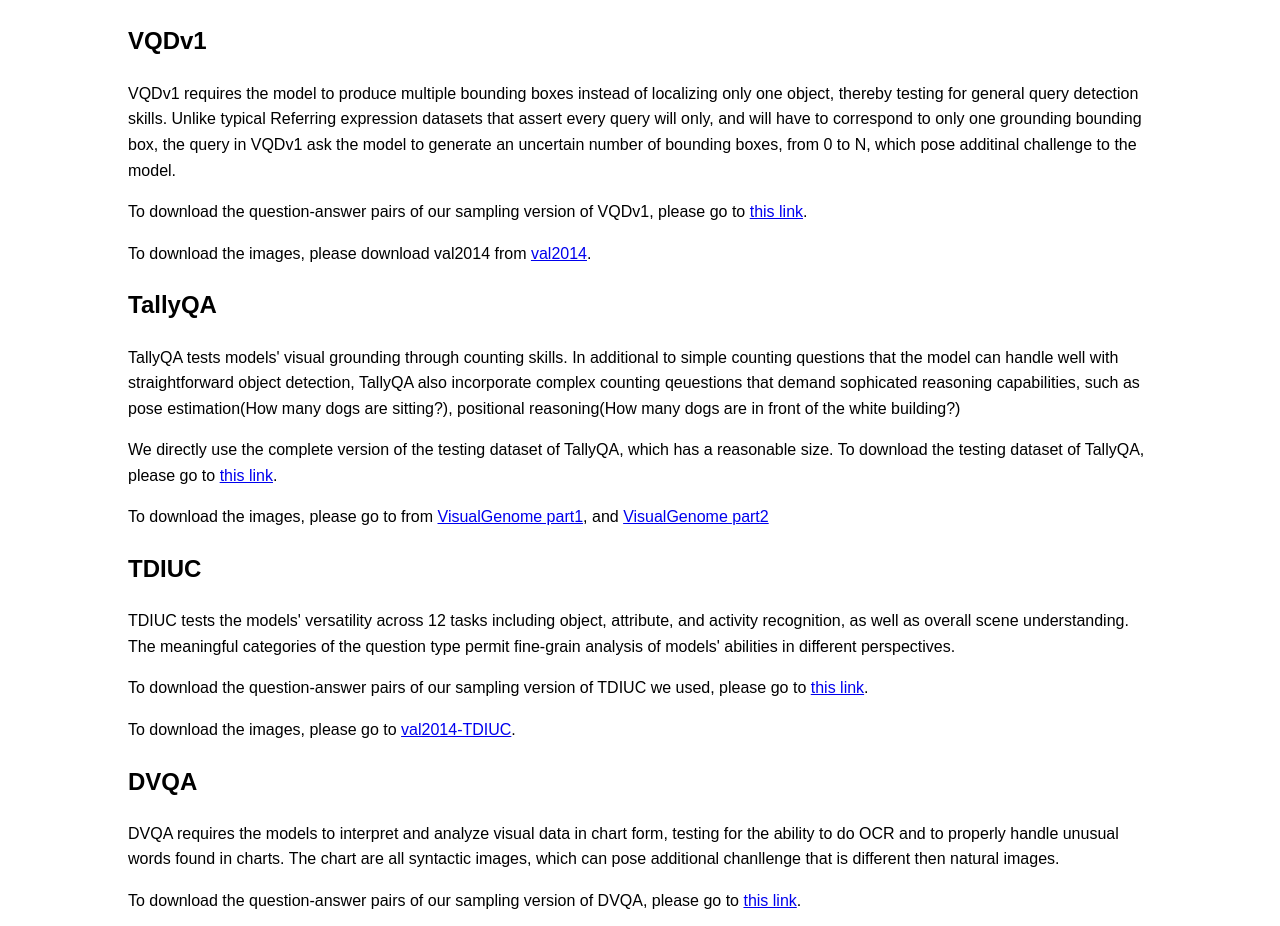
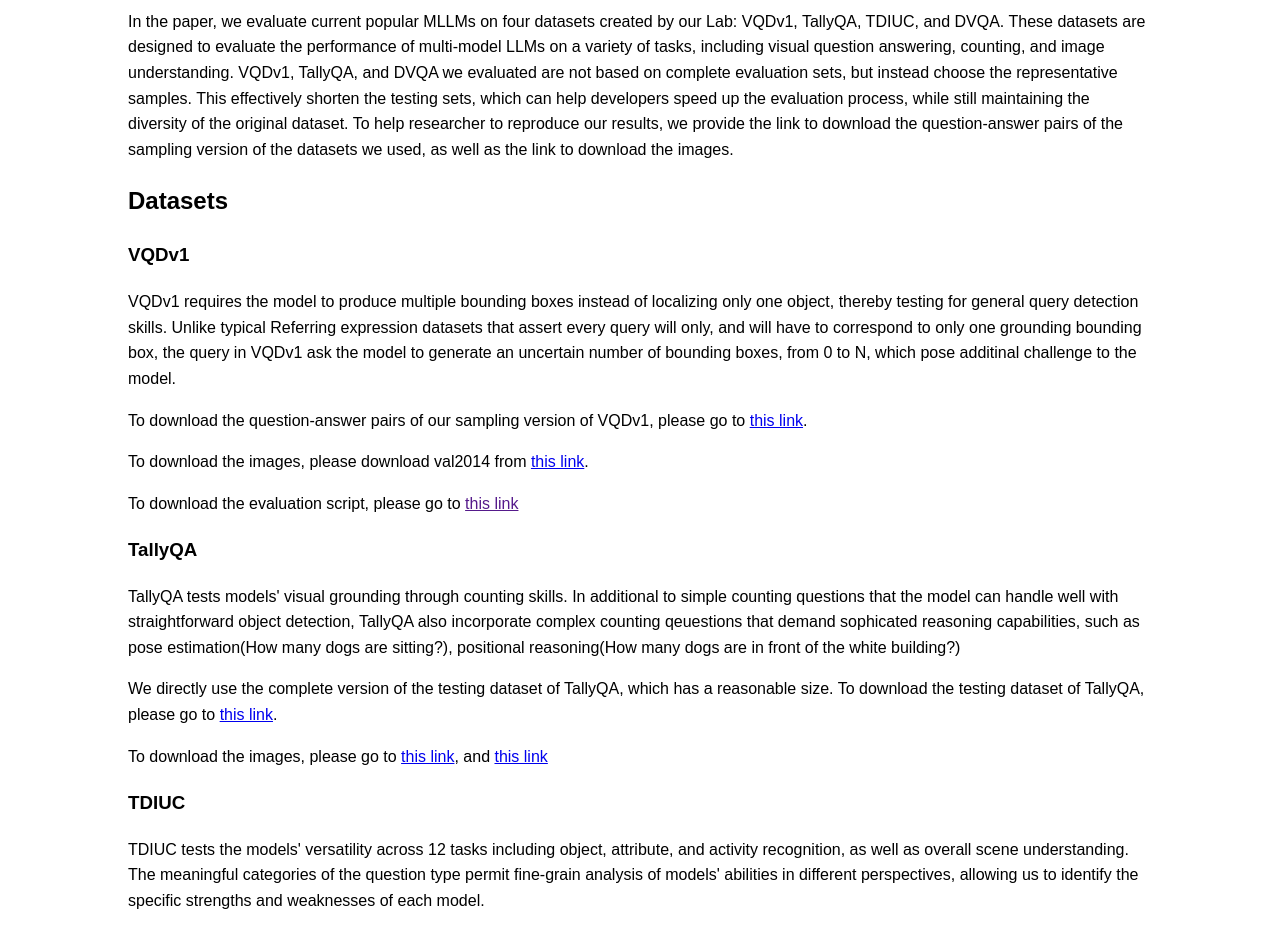
Before and after one commit to KevinLuJian/MLLM_supplemental, a plain HTML site: page index.html in a window 1280 px wide. Shown: the part 254-1180 px from the top of the page. Drawn offline with Linux system fonts and the light colour scheme.

Commit message:
Update index.html

```diff
--- a/index.html
+++ b/index.html
@@ -63,16 +63,23 @@
     <header>
         <div class="container">
             <h1>Revisiting Multi-Model LLM Evaluations</h1>
+            <div class="authors">
+                <p>Jian Lu, Shikhar Srivastava,Junyu Chen, Robik Shrestha, Manoj Acharya, Kushal Kafle, Christopher Kanan</p>
+            </div>
         </div>
     </header>
 
     <div class="container">
         <div class="main-content">
-            <h2>Introduction</h2>
+            <h1>Introduction</h1>
             <p>
-              We present four datasets used in our evaluations: VQDv1, TallyQA, TDIUC, and VQDv2. These datasets are designed to evaluate the performance of multi-model LLMs on a variety of tasks, including visual question answering, counting, and image understanding.
+              In the paper, we evaluate current popular MLLMs on four datasets created by our Lab: VQDv1, TallyQA, TDIUC, and DVQA. These datasets are designed to evaluate the performance of multi-model LLMs on a variety of tasks, including visual question answering, counting, and image understanding.
+              VQDv1, TallyQA, and DVQA we evaluated are not based on complete evaluation sets, but instead choose the representative samples. This effectively shorten the testing sets, which
+              can help developers speed up the evaluation process, while still maintaining the diversity of the original dataset.
+              To help researcher to reproduce our results, we provide the link to download the question-answer pairs of the sampling version of the datasets we used, as well as the link to download the images.
             </p>
-            <h2>VQDv1</h2>
+            <h2>Datasets</h2>
+            <h3>VQDv1</h3>
             <p>VQDv1 requires the model to produce multiple bounding boxes instead of localizing only one object, thereby testing for general query detection skills. Unlike typical Referring expression datasets that assert every query will only, and will have to correspond to only one grounding bounding box,
                 the query in VQDv1 ask the model to generate an uncertain number of bounding boxes, from 0 to N, which pose additinal challenge to the model.
             </p>
@@ -81,26 +88,37 @@
                 please go to <a href="https://github.com/KevinLuJian/MLLM-evaluation/raw/main/VQDv1_sampling.json">this link</a>.
             </p>
             <p>
-                To download the images, please download val2014 from <a href="http://images.cocodataset.org/zips/val2014.zip">val2014</a>.
+                To download the images, please download val2014 from <a href="http://images.cocodataset.org/zips/val2014.zip">this link</a>.
+            </p>
+            <p>
+                To download the evaluation script, please go to <a href="">this link</a>
             </p>
 
-            <h2>TallyQA</h2>
+            <h3>TallyQA</h3>
             <p>TallyQA tests models' visual grounding through counting skills. In additional to simple counting questions that the model can handle well with
                 straightforward object detection, TallyQA also incorporate complex counting qeuestions that demand sophicated reasoning capabilities, such as pose estimation(How many dogs are sitting?), positional reasoning(How many dogs are in front of the white building?)</p>
             <p> We directly use the complete version of the testing dataset of TallyQA, which has a reasonable size. To download the testing dataset of TallyQA, please go to <a href="https://github.com/KevinLuJian/MLLM-evaluation/raw/main/TallyQA_test.json">this link</a>.</p>
-            <p> To download the images, please go to from <a href="https://cs.stanford.edu/people/rak248/VG_100K_2/images.zip">VisualGenome part1</a>, and <a href="https://cs.stanford.edu/people/rak248/VG_100K_2/images2.zip">VisualGenome part2</a></p>
+            <p> To download the images, please go to <a href="https://cs.stanford.edu/people/rak248/VG_100K_2/images.zip">this link</a>, and <a href="https://cs.stanford.edu/people/rak248/VG_100K_2/images2.zip">this link</a></p>
 
-            <h2>TDIUC</h2>
+            <h3>TDIUC</h3>
             <p>TDIUC tests the models' versatility across 12 tasks including object, attribute, and activity recognition, as well as overall scene understanding. The meaningful categories of the question type permit fine-grain analysis of
-                models' abilities in different perspectives.
+                models' abilities in different perspectives, allowing us to identify the specific strengths and weaknesses of each model.
             </p>
             <p>To download the question-answer pairs of our sampling version of TDIUC we used, please go to <a href="https://github.com/KevinLuJian/MLLM-evaluation/raw/main/TDIUC_sampling.json">this link</a>.</p>
-            <p>To download the images, please go to <a href="https://drive.google.com/file/d/1Hevf7eQNzg-qlXbfz9nPbATmQciexkDp/view?usp=share_link">val2014-TDIUC</a>.</p>
+            <p>To download the images, please go to <a href="https://drive.google.com/file/d/1Hevf7eQNzg-qlXbfz9nPbATmQciexkDp/view?usp=share_link">this link</a>.</p>
             <p>
-            <h2>DVQA</h2>
+            <h3>DVQA</h3>
             <p>DVQA requires the models to interpret and analyze visual data in chart form, testing for the ability to do OCR and to properly handle unusual words found in charts. The chart are all syntactic images, which can pose additional chanllenge that is different then natural images.</p>
             <p>To download the question-answer pairs of our sampling version of DVQA, please go to <a href="https://github.com/KevinLuJian/MLLM-evaluation/raw/main/DVQA_sampling.json">this link</a>.</p>
             <p>To download the image, please go to <a href="https://drive.google.com/file/d/1iOSjgbqnTiLpMFuuRa3kIs3E_RxGkKmX/view?usp=share_link">this link</a>.</p>
+            <h2>Evaluation Script</h2>
+            To evaluate the performance of the models on the datasets, we provide the evaluation script for each dataset. Please prepare the answer file in the format of the question-answer pairs we provided.
+            Please go to this repository to download the evaluation script: <a href="https://github.com/KevinLuJian/MLLM-evaluation/tree/main/eval_script">script</a>". There are details instructions with regrads to how to use the script in the repository.
+
+            <h2>Example answer files</h2>
+            <p>For each dataset, we provide an example answer file in the format of the question-answer pairs we used. The example answer files can be found in <a href="https://github.com/KevinLuJian/MLLM-evaluation/tree/main/Evaluation_result(Ours)">this link</a> In short, the most important components are
+            predicted_answer and labeled_answer.</p>
+
         </div>
     </div>
 </body>
```
